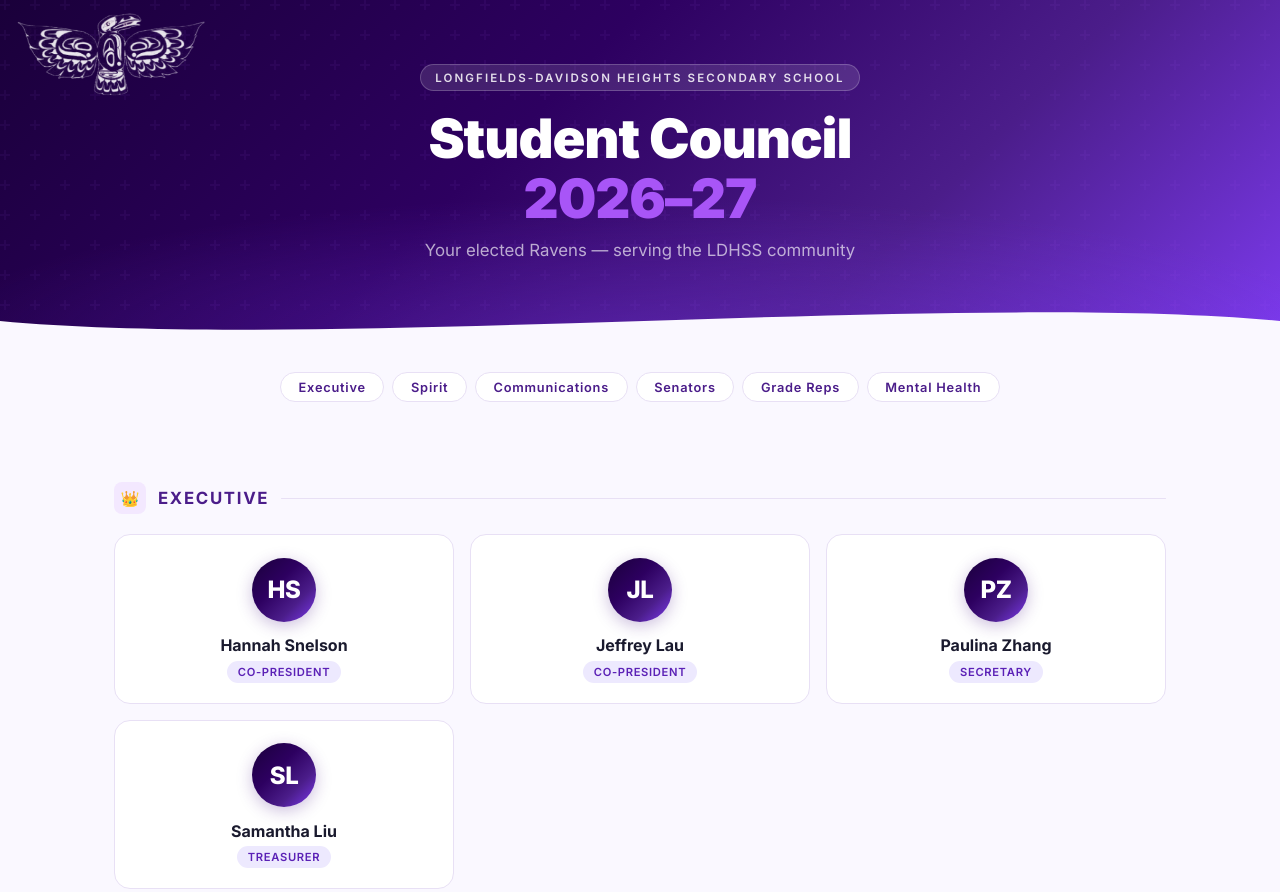
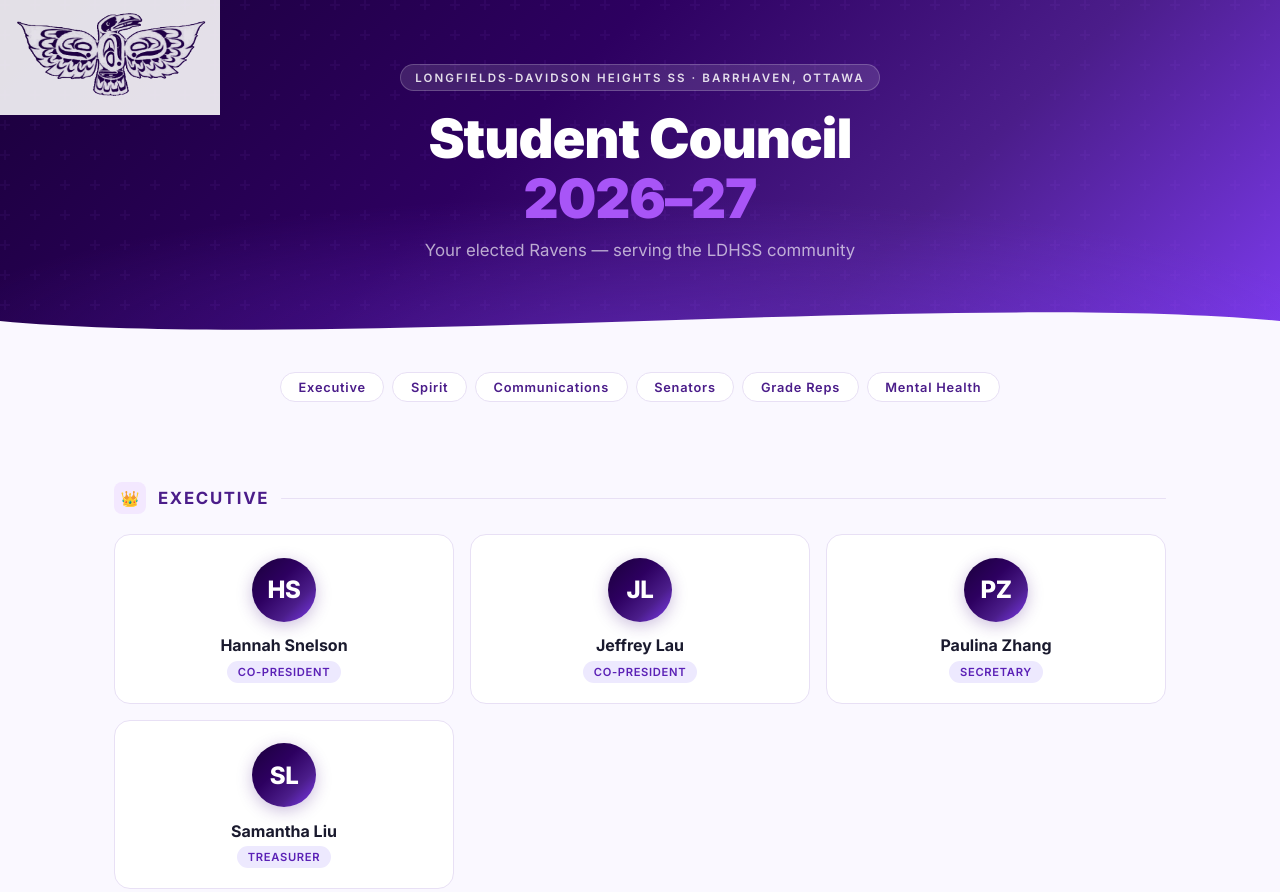
Before and after one commit to QuarkZebra/ldhss-student-council, a plain HTML site: page index.html in a window 1280 px wide. Shown: the top 892 px of the page. Drawn offline with Linux system fonts and the light colour scheme.

Commit message:
White raven image and favicon

```diff
--- a/index.html
+++ b/index.html
@@ -269,8 +269,7 @@
       top: 0; left: 0;
       width: 220px;
       height: auto;
-      opacity: 0.92;
-      mix-blend-mode: screen;   /* removes black bg on dark header */
+      opacity: 0.88;
       pointer-events: none;
       user-select: none;
     }
@@ -292,9 +291,9 @@
 <!-- ── HEADER ── -->
 <header>
   <!-- Raven image — save your raven.png into the same folder as index.html -->
-  <img src="raven.png" alt="" class="raven-corner" />
+  <img src="raven_processed.png" alt="" class="raven-corner" />
   <div class="header-inner">
-    <div class="school-label">Longfields-Davidson Heights Secondary School</div>
+    <div class="school-label">Longfields-Davidson Heights SS · Barrhaven, Ottawa</div>
     <h1>Student Council<br/><span>2026–27</span></h1>
     <p>Your elected Ravens — serving the LDHSS community</p>
   </div>
```
Also changed, not shown: raven_processed.png (added).
